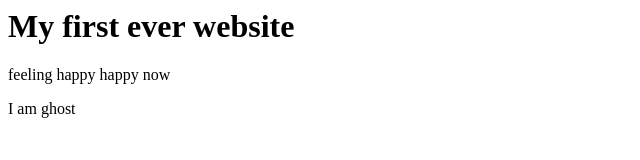
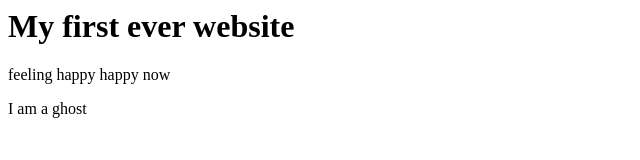
Before and after one commit to ovismash/new-website, a plain HTML site: page index.html in a window 1280 px wide. Shown: the full height of the page, 0-640 px from the left. Drawn offline with Linux system fonts and the light colour scheme.

Commit message:
Update index.html

```diff
--- a/index.html
+++ b/index.html
@@ -1,3 +1,3 @@
 <h1>My first ever website</h1>
  <p>feeling happy happy now</p>
-<p> I am ghost </p>
+<p> I am a ghost </p>
```
